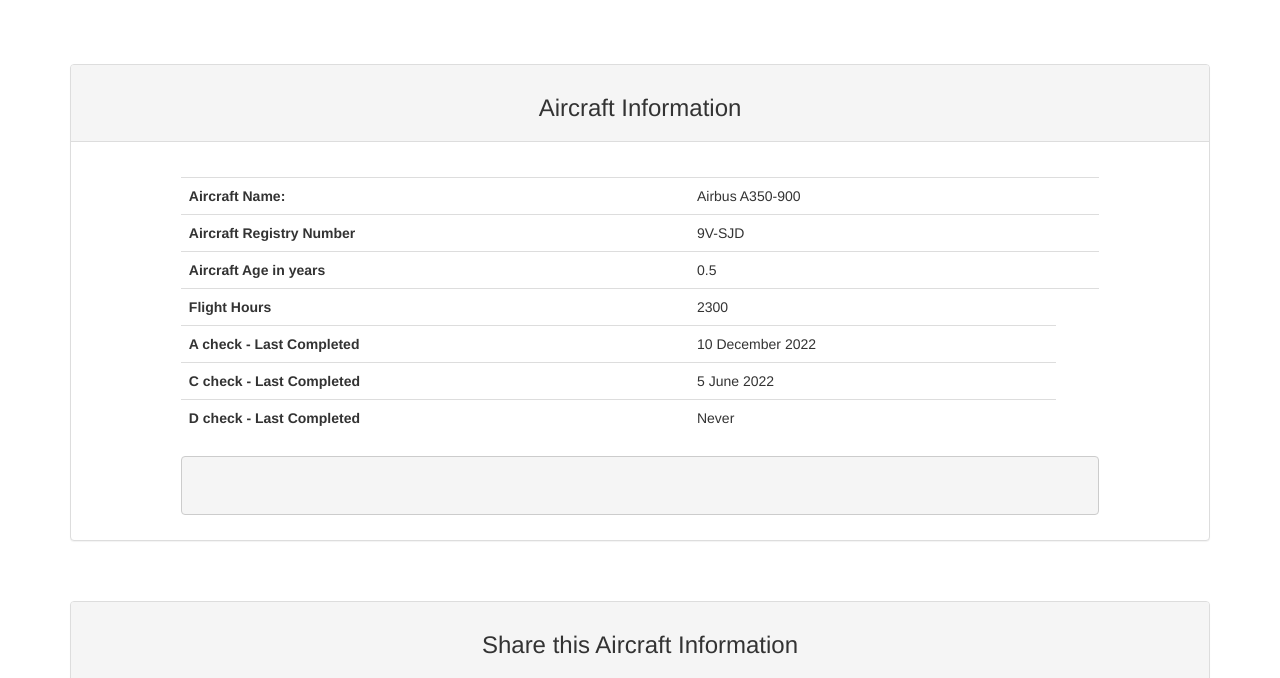
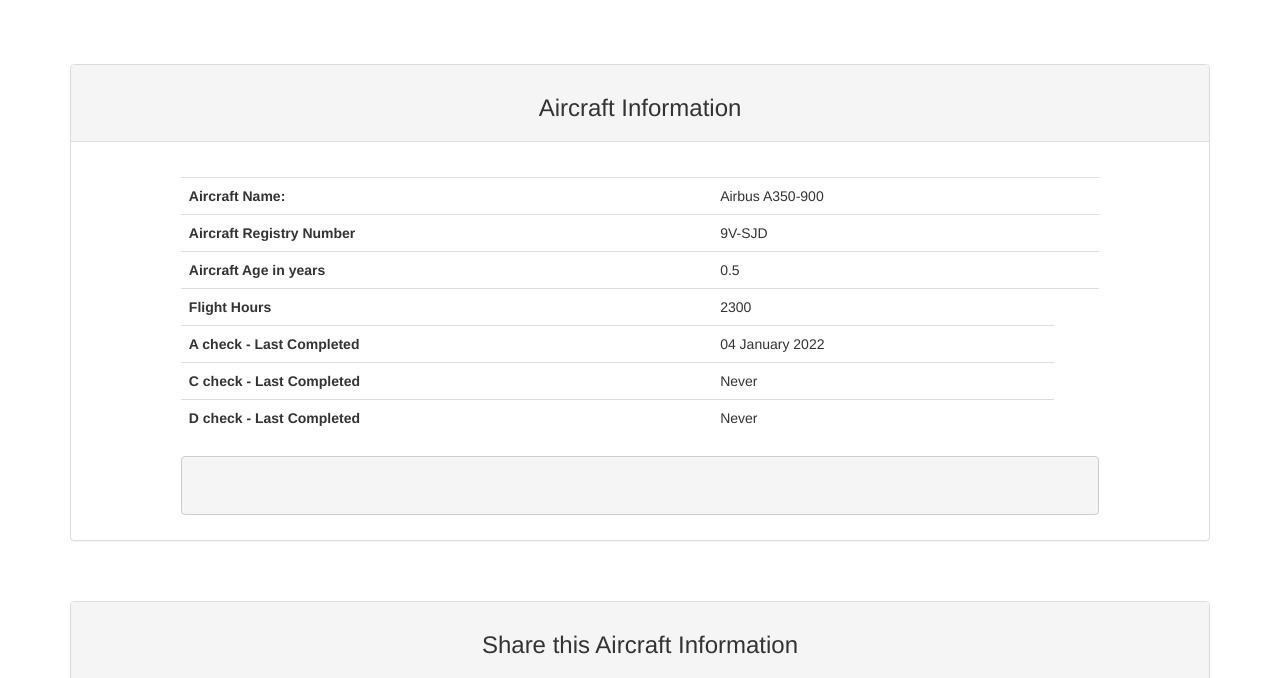
Before and after one commit to Jonathanmoses195/aviationrecordsgithubtest, a website: page src/Airbusa350.html in a window 1280 px wide. Shown: the part 57-735 px from the top of the page. Drawn offline with Linux system fonts and the light colour scheme.

Commit message:
added info to planes and made one link

```diff
--- a/src/Airbusa350.html
+++ b/src/Airbusa350.html
@@ -135,11 +135,11 @@
                                 </tr>
                                 <tr>
                                     <th>A check - Last Completed</th>
-                                    <td>10 December 2022</td>
+                                    <td>04 January 2022</td>
                                 </tr>
                                 <tr>
                                     <th>C check - Last Completed</th>
-                                    <td>5 June 2022</td>
+                                    <td>Never</td>
                                 </tr>
                                 <tr>
                                     <th>D check - Last Completed</th>
```
Also changed, not shown: src/doctor.html (+1 -1 lines).
